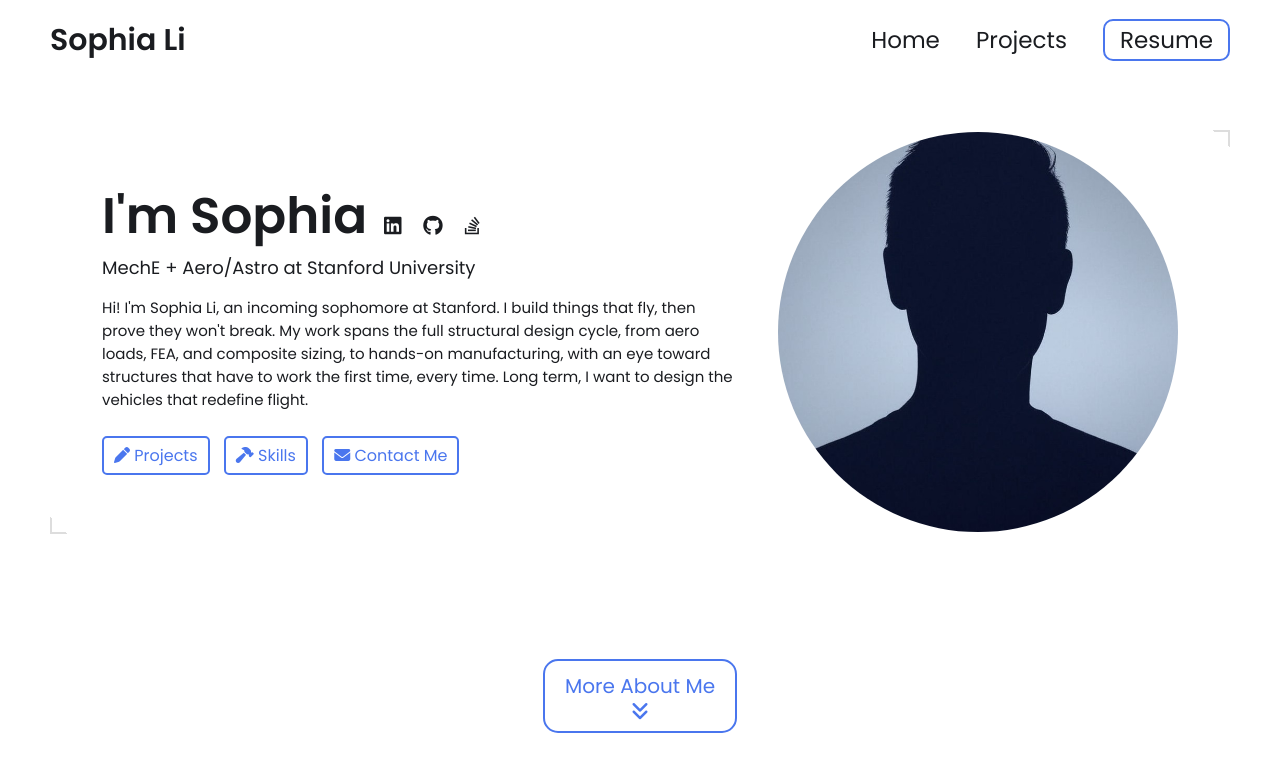
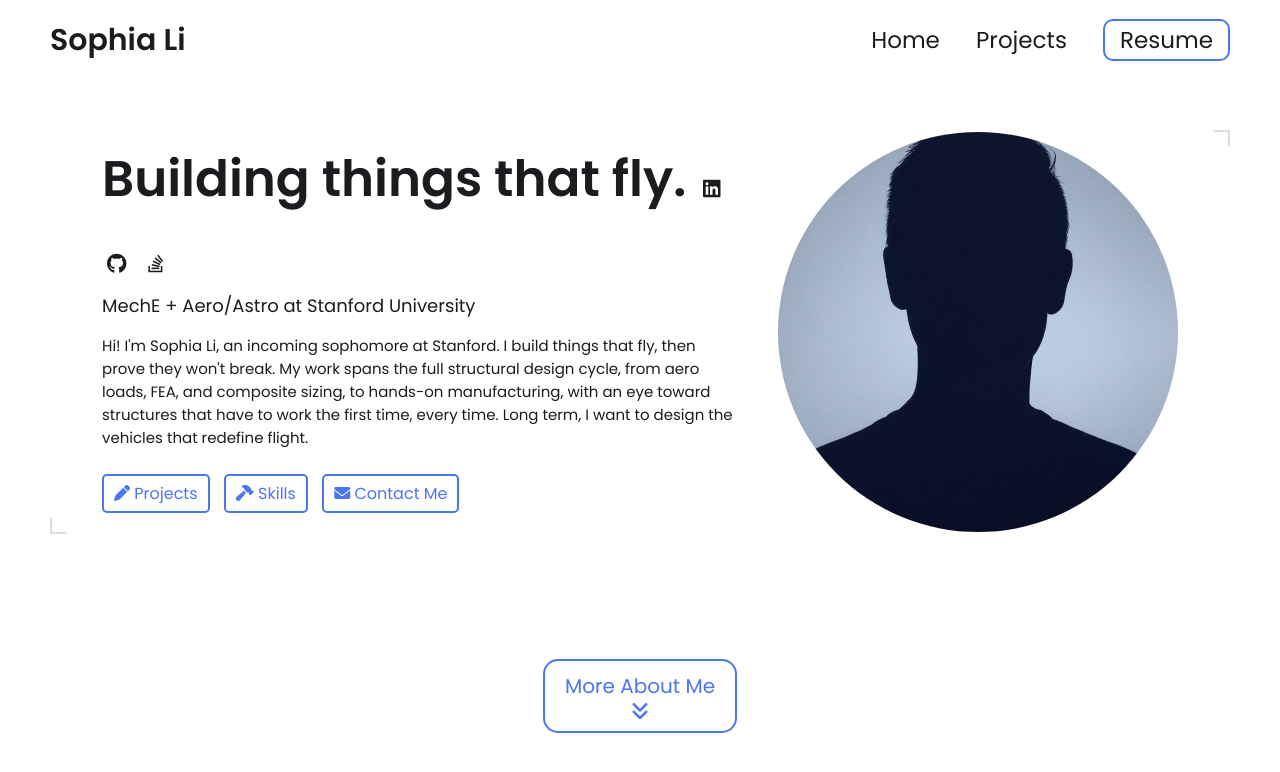
Before and after one commit to Sophiaylii/Sophiaylii.github.io, a Jekyll site: the page built from index.html, in a window 1280 px wide and 900 px high. Shown: the top 772 px of the window. Built offline with Jekyll 4.4.1, drawn with Linux system fonts in a browser that asks for light colours.

Commit message:
Update hero.html

```diff
--- a/_includes/hero.html
+++ b/_includes/hero.html
@@ -4,7 +4,7 @@
     <div class="group">
         <div class="text">
             <h2>
-                I'm {{ site.name | split: ' ' | first }}
+                Building things that fly.
                 {% if site.external-links %}
                 <span class="external-links">
                     {% assign platforms = "linkedin,x-twitter,github,stackoverflow,discord,medium,threads,bluesky,instagram,youtube" | split: "," %}
```
